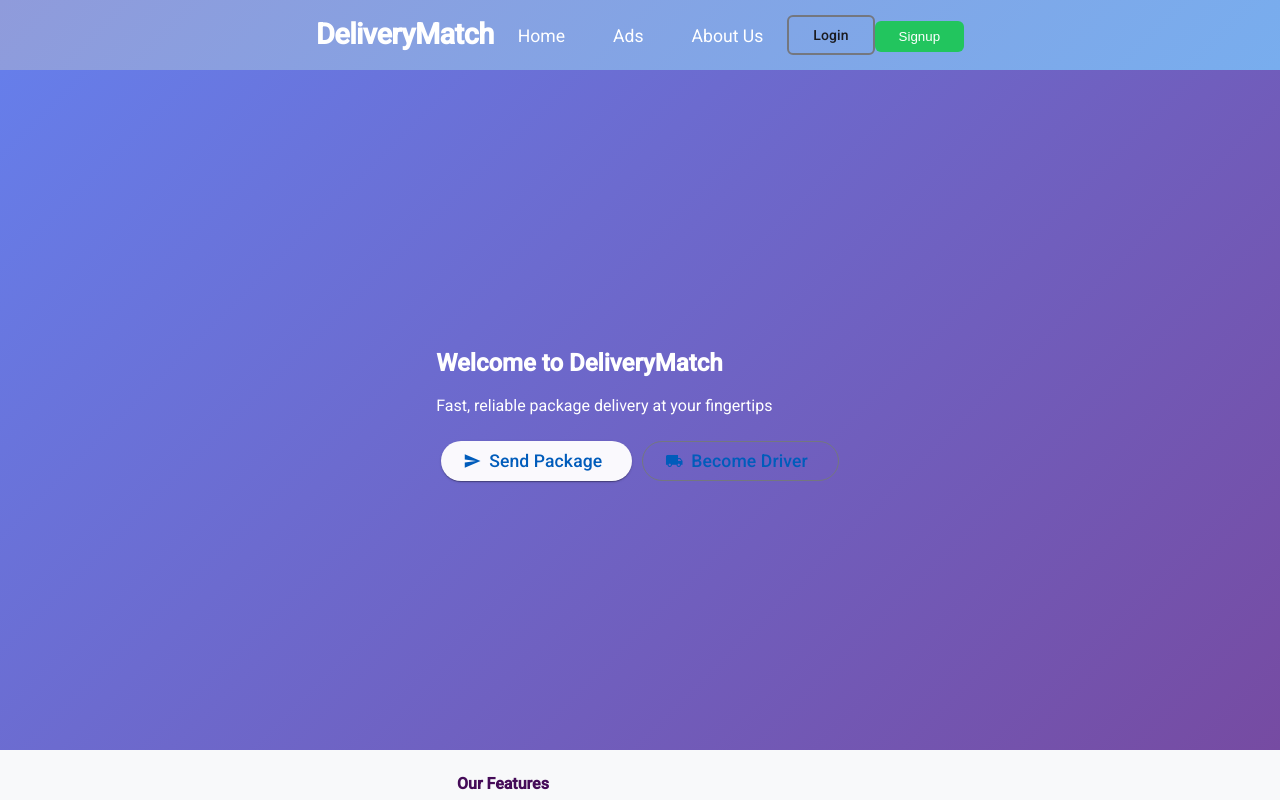
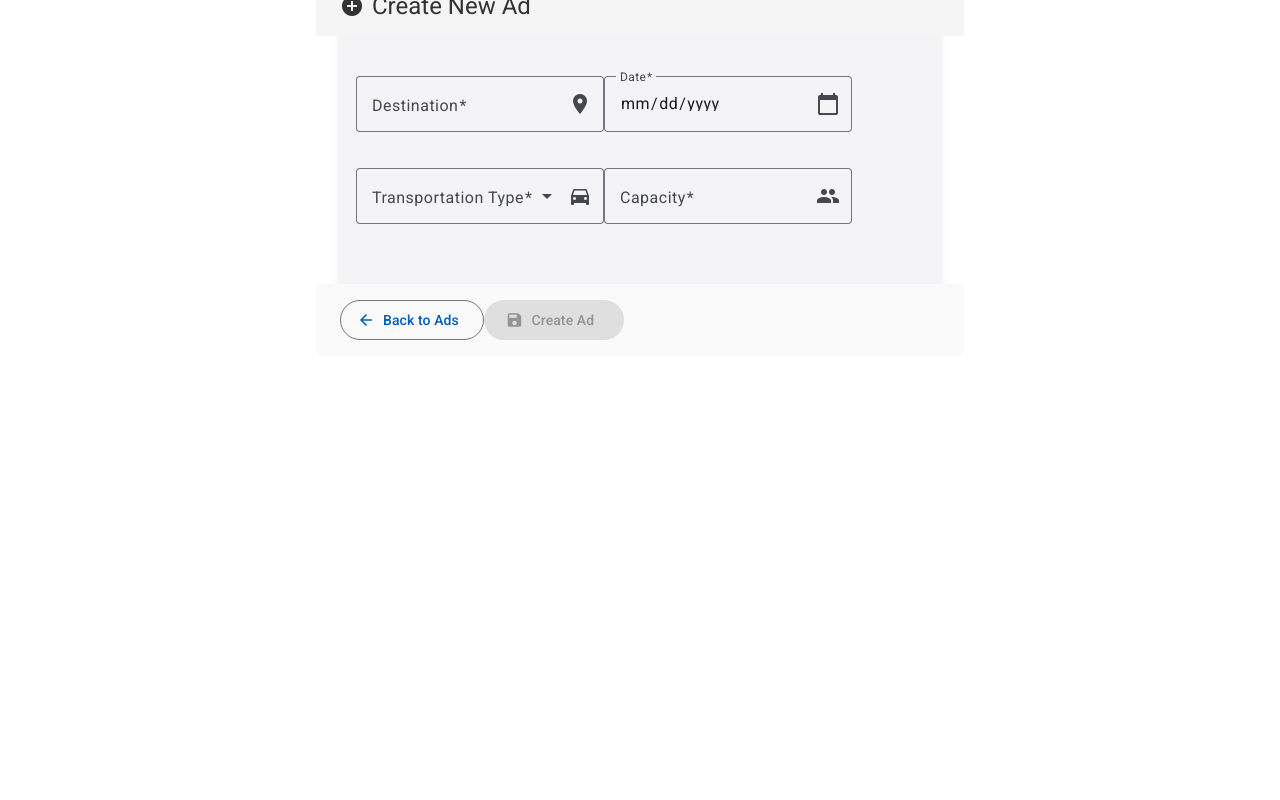
Before and after one commit to MaryamMrg/DeliveryMatch, an Angular app in the folder frontend/: page / in a window 1280 px wide. Shown: the top 800 px of the page. Built offline with nearby package versions, Linux system fonts and the light colour scheme.

Commit message:
implimenty creatAdComponent

```diff
--- a/frontend/src/app/app.html
+++ b/frontend/src/app/app.html
@@ -1,2 +1,4 @@
- <app-navbar></app-navbar>
+ <!-- <app-navbar></app-navbar>
 <router-outlet></router-outlet>
+ -->
+<app-create-ad-component></app-create-ad-component>
--- a/frontend/src/app/app.ts
+++ b/frontend/src/app/app.ts
@@ -7,10 +7,12 @@ import { Navbar } from "./navbar/navbar";
 import { HomeComponent } from "./home-component/home-component";
 import { AdminDash } from "./admin-dash/admin-dash";
 import { RequestComponent } from "./request-component/request-component";
+import { AdComponent } from "./ad-component/ad-component";
+import { CreateAdComponent } from "./create-ad-component/create-ad-component";
 
 @Component({
   selector: 'app-root',
-  imports: [RouterOutlet, LoginComponent, SignupComponent, Navbar, HomeComponent, AdminDash, RequestComponent],
+  imports: [RouterOutlet, LoginComponent, SignupComponent, Navbar, HomeComponent, AdminDash, RequestComponent, AdComponent, CreateAdComponent],
   templateUrl: './app.html',
   styleUrl: './app.css'
 })
--- a/frontend/src/app/auth-service.ts
+++ b/frontend/src/app/auth-service.ts
@@ -35,8 +35,8 @@ export class AuthService {
     return this.http.post<LoginResponse>(`${this.apiUrl}/api/v1/auth/authenticate`,credentials)
   }
 
-  register(userdata : RegisterRequest):Observable<any>{
- return this.http.post(`${this.apiUrl}/api/v1/auth/register`,userdata);
+  register(userdata : {name:string,email:string,password:string,role:string}):Observable<any>{
+ return this.http.post<RegisterRequest>(`${this.apiUrl}/api/v1/auth/register`,userdata);
   }
 
   getToken():string | null{
--- a/frontend/src/app/create-ad-component/create-ad-component.css
+++ b/frontend/src/app/create-ad-component/create-ad-component.css
@@ -0,0 +1,75 @@
+.create-ad-card {
+  max-width: 600px;
+  margin: 0 auto;
+  box-shadow: 0 4px 8px rgba(0, 0, 0, 0.1);
+  border-radius: 8px;
+}
+
+.create-ad-card mat-card-header {
+  background-color: #f5f5f5;
+  margin: -24px -24px 24px -24px;
+  padding: 16px 24px;
+  border-radius: 8px 8px 0 0;
+}
+
+.create-ad-card mat-card-title {
+  display: flex;
+  align-items: center;
+  gap: 8px;
+  font-size: 1.5rem;
+  color: #333;
+}
+
+.ad-form {
+  margin-top: 16px;
+}
+
+.mat-mdc-form-field {
+  margin-bottom: 16px;
+}
+
+.submit-btn {
+  min-width: 140px;
+  height: 40px;
+}
+
+.alert {
+  border-radius: 4px;
+  padding: 12px 16px;
+  margin-bottom: 16px;
+}
+
+.alert-success {
+  background-color: #d4edda;
+  border-color: #c3e6cb;
+  color: #155724;
+}
+
+.alert-danger {
+  background-color: #f8d7da;
+  border-color: #f5c6cb;
+  color: #721c24;
+}
+
+mat-card-actions {
+  background-color: #fafafa;
+  margin: 24px -24px -24px -24px;
+  padding: 16px 24px;
+  border-radius: 0 0 8px 8px;
+}
+
+/* Responsive adjustments */
+@media (max-width: 768px) {
+  .container {
+    padding: 0 15px;
+  }
+
+  mat-card-actions {
+    flex-direction: column;
+    gap: 12px;
+  }
+
+  mat-card-actions button {
+    width: 100%;
+  }
+}
--- a/frontend/src/app/create-ad-component/create-ad-component.html
+++ b/frontend/src/app/create-ad-component/create-ad-component.html
@@ -1 +1,121 @@
-<p>create-ad-component works!</p>
+<div class="container mt-4">
+  <div class="row justify-content-center">
+    <div class="col-md-8 col-lg-6">
+      <mat-card class="create-ad-card">
+        <mat-card-header>
+          <mat-card-title>
+            <mat-icon>add_circle</mat-icon>
+            Create New Ad
+          </mat-card-title>
+        </mat-card-header>
+
+        <mat-card-content>
+          <!-- Success Message -->
+          <div *ngIf="successMessage" class="alert alert-success d-flex align-items-center mb-3" role="alert">
+            <mat-icon class="me-2">check_circle</mat-icon>
+            {{ successMessage }}
+          </div>
+
+          <!-- Error Message -->
+          <div *ngIf="errorMessage" class="alert alert-danger d-flex align-items-center mb-3" role="alert">
+            <mat-icon class="me-2">error</mat-icon>
+            {{ errorMessage }}
+          </div>
+
+          <form [formGroup]="adForm" (ngSubmit)="onSumbit()" class="ad-form">
+            <!-- Destination Field -->
+            <mat-form-field appearance="outline" class="w-100 mb-3">
+              <mat-label>Destination</mat-label>
+              <input
+                matInput
+                formControlName="destination"
+                placeholder="Enter destination"
+                [class.is-invalid]="destination?.invalid && destination?.touched">
+              <mat-icon matSuffix>place</mat-icon>
+              <mat-error *ngIf="destination?.invalid && destination?.touched">
+                Destination is required
+              </mat-error>
+            </mat-form-field>
+
+            <!-- Date Field -->
+            <mat-form-field appearance="outline" class="w-100 mb-3">
+              <mat-label>Date</mat-label>
+              <input
+                matInput
+                type="date"
+                formControlName="date"
+                [class.is-invalid]="date?.invalid && date?.touched">
+              <mat-icon matSuffix>calendar_today</mat-icon>
+              <mat-error *ngIf="date?.invalid && date?.touched">
+                Date is required
+              </mat-error>
+            </mat-form-field>
+
+            <!-- Transportation Type Field -->
+            <mat-form-field appearance="outline" class="w-100 mb-3">
+              <mat-label>Transportation Type</mat-label>
+              <mat-select
+                formControlName="m_type"
+                [class.is-invalid]="m_type?.invalid && m_type?.touched">
+                <mat-option value="bus">Bus</mat-option>
+                <mat-option value="car">Car</mat-option>
+                <mat-option value="van">Van</mat-option>
+                <mat-option value="truck">Truck</mat-option>
+                <mat-option value="motorcycle">Motorcycle</mat-option>
+              </mat-select>
+              <mat-icon matSuffix>directions_car</mat-icon>
+              <mat-error *ngIf="m_type?.invalid && m_type?.touched">
+                Transportation type is required
+              </mat-error>
+            </mat-form-field>
+
+            <!-- Capacity Field -->
+            <mat-form-field appearance="outline" class="w-100 mb-3">
+              <mat-label>Capacity</mat-label>
+              <input
+                matInput
+                type="number"
+                formControlName="capacity"
+                placeholder="Enter capacity"
+                min="1"
+                [class.is-invalid]="capacity?.invalid && capacity?.touched">
+              <mat-icon matSuffix>people</mat-icon>
+              <mat-error *ngIf="capacity?.invalid && capacity?.touched">
+                <span *ngIf="capacity?.errors?.['required']">Capacity is required</span>
+                <span *ngIf="capacity?.errors?.['min']">Capacity must be at least 1</span>
+              </mat-error>
+            </mat-form-field>
+          </form>
+        </mat-card-content>
+
+        <mat-card-actions class="d-flex justify-content-between align-items-center p-3">
+          <button
+            type="button"
+            mat-stroked-button
+            color="accent"
+
+            [disabled]="loading">
+            <mat-icon>arrow_back</mat-icon>
+            Back to Ads
+          </button>
+
+          <button
+            type="submit"
+            mat-raised-button
+            color="primary"
+            (click)="onSumbit()"
+            [disabled]="!adForm.valid || loading"
+            class="submit-btn">
+            <mat-spinner
+              *ngIf="loading"
+              diameter="20"
+              class="me-2">
+            </mat-spinner>
+            <mat-icon *ngIf="!loading">save</mat-icon>
+            {{ loading ? 'Creating...' : 'Create Ad' }}
+          </button>
+        </mat-card-actions>
+      </mat-card>
+    </div>
+  </div>
+</div>
--- a/frontend/src/app/create-ad-component/create-ad-component.ts
+++ b/frontend/src/app/create-ad-component/create-ad-component.ts
@@ -1,17 +1,84 @@
 import { HttpClient } from '@angular/common/http';
-import { Component } from '@angular/core';
+import { Component, OnInit } from '@angular/core';
+import { CommonModule } from '@angular/common';
+import { ReactiveFormsModule,FormGroup, FormBuilder } from '@angular/forms';
+
+import { MatCardModule } from '@angular/material/card';
+import { MatFormFieldModule } from '@angular/material/form-field';
+import { MatInputModule } from '@angular/material/input';
+import { MatSelectModule } from '@angular/material/select';
+import { MatButtonModule } from '@angular/material/button';
+import { MatIconModule } from '@angular/material/icon';
+import { MatProgressSpinnerModule } from '@angular/material/progress-spinner';
+import { Ad, AdService } from '../ad-service';
+import { Router } from '@angular/router';
+import { F } from '@angular/cdk/keycodes';
+import { Validators } from '@angular/forms';
+
 
 @Component({
   selector: 'app-create-ad-component',
-  imports: [],
+  imports: [CommonModule,
+    ReactiveFormsModule,
+    MatCardModule,
+    MatFormFieldModule,
+    MatInputModule,
+    MatSelectModule,
+    MatButtonModule,
+    MatIconModule,
+    MatProgressSpinnerModule],
   templateUrl: './create-ad-component.html',
   styleUrl: './create-ad-component.css'
 })
-export class CreateAdComponent {
+export class CreateAdComponent implements OnInit{
 
-constructor(private http: HttpClient){
-
-}
+   adForm !:FormGroup;
+  loading = false;
+  errorMessage = '';
+  successMessage = '';
+constructor(private fb:FormBuilder,private adService:AdService,private router:Router){
 
 
 }
+ngOnInit(): void {
+   this.adForm = this.fb.group({
+    destination: ['', [Validators.required]],
+    date: ['', [Validators.required]],
+    m_type: ['', [Validators.required]],
+    capacity: ['', [Validators.required, Validators.min(1)]]
+  });
+}
+
+  get destination() { return this.adForm.get('destination'); }
+  get date() { return this.adForm.get('date'); }
+  get m_type() { return this.adForm.get('m_type'); }
+  get capacity() { return this.adForm.get('capacity'); }
+
+
+  onSumbit():void{
+    if(this.adForm.valid){
+      this.loading=true;
+      this.errorMessage='';
+      this.successMessage='';
+
+         const adData: Ad= {
+        destination: this.adForm.value.destination,
+        date: new Date(this.adForm.value.date),
+        m_type: this.adForm.value.m_type,
+        capacity: this.adForm.value.capacity
+      };
+
+      this.adService.createAd(adData).subscribe({
+        next : (response)=>{
+          console.log('Ad created successfully:',response);
+          this.successMessage='Ad created successfully!';
+          this.loading=false;
+        },error :(err)=> {
+          console.error('error creating ad:',err);
+          this.errorMessage='failed to create ad';
+          this.loading=false;
+        },
+      })
+    }
+  }
+}
--- a/frontend/src/app/signup-component/signup-component.ts
+++ b/frontend/src/app/signup-component/signup-component.ts
@@ -52,8 +52,10 @@ export class SignupComponent implements OnInit{
       console.log(this.registerForm.value);
       const data :  RegisterRequest= this.registerForm.value;
       this.authService.register(data).subscribe({
-        next : response =>{
+        next : (response) =>{
           this.successMessage = 'Registration successful';
+
+          console.log('user:',response)
           this.errorMessage = '';
           this.registerForm.reset();
           //pour rediriger après 1,5 second vers login
```
